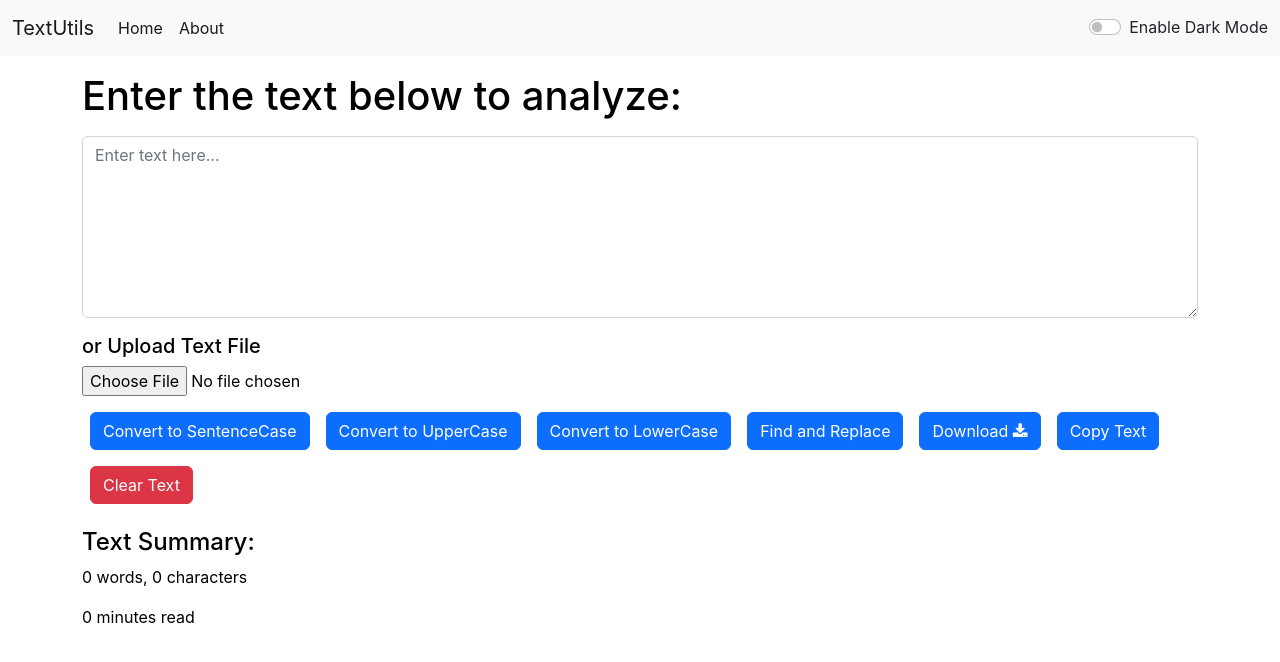
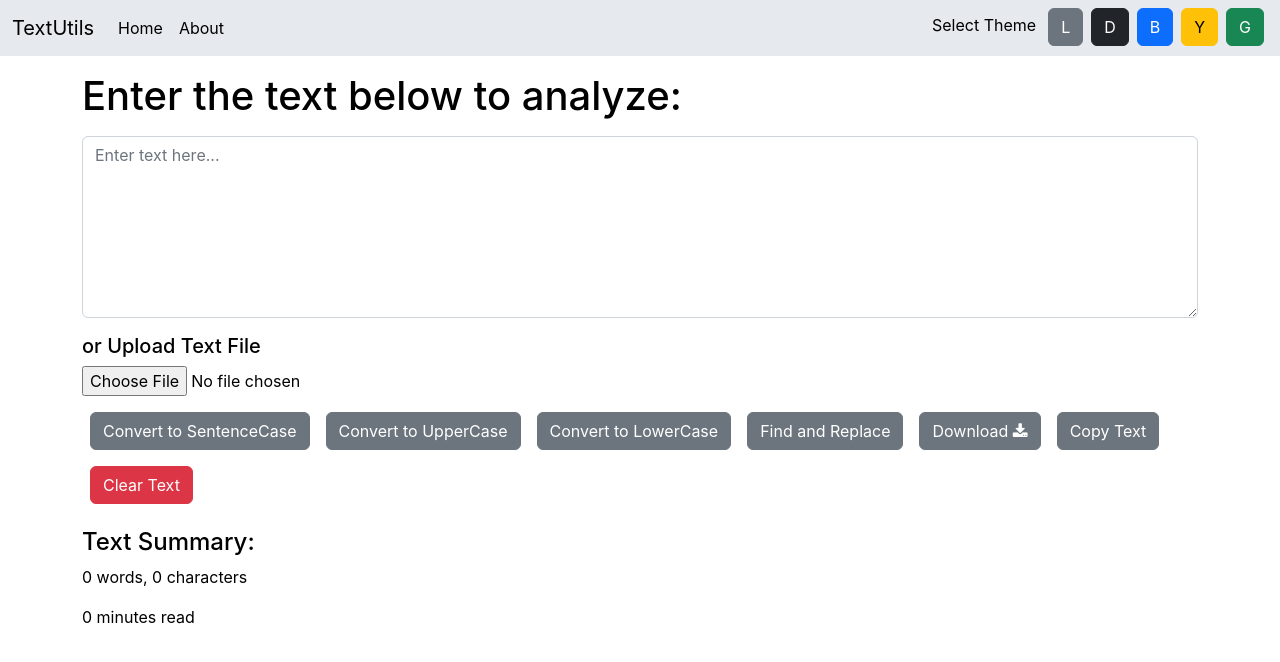
Before and after one commit to sanmeet26/TextUtils, a React (Create React App) app: page / in a window 1280 px wide. Shown: the top 662 px of the page. Built offline with nearby package versions, Linux system fonts and the light colour scheme.

Commit message:
Different color themes implemented

```diff
--- a/src/App.js
+++ b/src/App.js
@@ -20,26 +20,76 @@ function App() {
     }, 2000);
   }
 
-  const toggleMode = () => {
-    if(mode === 'dark') {
-      setMode('light');
-      document.body.style.backgroundColor = 'white';
-      showAlert("Light mode has been enabled.", "success");
-    }
-    else {
-      setMode('dark');
-      document.body.style.backgroundColor = '#161616';
-      showAlert("Dark mode has been enabled.", "success");
-    }
+  // const toggleMode = () => {
+  //   if(mode === 'dark') {
+  //     setMode('light');
+  //     document.body.style.backgroundColor = 'white';
+  //     showAlert("Light mode has been enabled.", "success");
+  //   }
+  //   else {
+  //     setMode('dark');
+  //     document.body.style.backgroundColor = '#040404';
+  //     showAlert("Dark mode has been enabled.", "success");
+  //   }
+  // }
+
+
+  const lightTheme = {
+    color: "black",
+    backgroundColor: "rgb(230, 233, 237)"
+  };
+  const darkTheme = {
+    color: "white",
+    backgroundColor: "#242424"
+  };
+  const blueTheme = {
+    color: "white",
+    backgroundColor: "#17195e"
+  };
+  const yellowTheme = {
+    color: "black",
+    backgroundColor: "#8f7f15"
+  };
+  const greenTheme = {
+    color: "white",
+    backgroundColor: "#386e32"
+  };
+
+
+  const changeToLightTheme = () => {
+    setMode('light');
+    document.body.style.backgroundColor = 'white';
+  }
+  const changeToDarkTheme = () => {
+    setMode('dark');
+    document.body.style.backgroundColor = '#040404';
+  }
+  const changeToBlueTheme = () => {
+    setMode('blue');
+
+    document.body.style.color = 'white';
+    document.body.style.backgroundColor = '#202487';
+  }
+  const changeToYellowTheme = () => {
+    setMode('yellow');
+    document.body.style.backgroundColor = '#b09c1a';
+  }
+  const changeToGreenTheme = () => {
+    setMode('green');
+    document.body.style.backgroundColor = '#44853d';
   }
 
   return (
     <>
-    <Navbar title="TextUtils" nav1="Home" nav2="About" mode={mode} toggleMode={toggleMode} />
-    <Alert alert={alert}/>
+    {/* <Navbar title="TextUtils" nav1="Home" nav2="About" mode={mode} toggleMode={toggleMode} /> */}
+    <Navbar title="TextUtils" nav1="Home" nav2="About" mode={mode} lightTheme={lightTheme} darkTheme={darkTheme} blueTheme={blueTheme} yellowTheme={yellowTheme} greenTheme={greenTheme} changeToLightTheme={changeToLightTheme} changeToDarkTheme={changeToDarkTheme} changeToBlueTheme={changeToBlueTheme} changeToYellowTheme={changeToYellowTheme} changeToGreenTheme={changeToGreenTheme} />
     {/* <Navbar title="TextUtils" /> */}
     {/* <Navbar /> */}
-    <TextBox heading="Enter the text below to analyze:" mode={mode} showAlert={showAlert} btn="secondary" />
+
+    <Alert alert={alert}/>
+
+    <TextBox heading="Enter the text below to analyze:" mode={mode} showAlert={showAlert} btn={mode==='light'?"secondary":"dark"} />
+
     {/* <About /> */}
     </>
   );
--- a/src/Components/Navbar.js
+++ b/src/Components/Navbar.js
@@ -2,20 +2,34 @@ import React from 'react'
 import PropTypes from 'prop-types'
 
 export default function Navbar(props) {
+
+  function getMode(mode) {
+    if(mode === 'light')
+      return props.lightTheme;
+    else if(mode === 'dark')
+      return props.darkTheme;
+    else if(mode === 'blue')
+      return props.blueTheme;
+    else if(mode === 'yellow')
+      return props.yellowTheme;
+    else if(mode === 'green')
+      return props.greenTheme;
+  }
+
   return (
-    <nav className={`navbar navbar-expand-lg navbar-${props.mode} bg-${props.mode}`}>
+    <nav className={`navbar navbar-expand-lg`} style={getMode(props.mode)}>
       <div className="container-fluid">
-        <a className="navbar-brand" href="/">{props.title}</a>
+        <a className="navbar-brand" href="/" style={{color:getMode(props.mode).color}}>{props.title}</a>
         <button className="navbar-toggler" type="button" data-bs-toggle="collapse" data-bs-target="#navbarSupportedContent" aria-controls="navbarSupportedContent" aria-expanded="false" aria-label="Toggle navigation">
           <span className="navbar-toggler-icon"></span>
         </button>
         <div className="collapse navbar-collapse" id="navbarSupportedContent">
           <ul className="navbar-nav me-auto mb-2 mb-lg-0">
             <li className="nav-item">
-              <a className="nav-link active" aria-current="page" href="/">{props.nav1}</a>
+              <a className="nav-link active" aria-current="page" href="/" style={{color:getMode(props.mode).color}}>{props.nav1}</a>
             </li>
             <li className="nav-item">
-              <a className="nav-link active" href="/">{props.nav2}</a>
+              <a className="nav-link active" href="/" style={{color:getMode(props.mode).color}}>{props.nav2}</a>
             </li>
             {/* <li className="nav-item dropdown">
               <a className="nav-link dropdown-toggle" href="/" role="button" data-bs-toggle="dropdown" aria-expanded="false">
@@ -35,9 +49,15 @@ export default function Navbar(props) {
             <button className="btn btn-outline-success" type="submit">Search</button>
           </form> */}
 
-          <div className={`form-check form-switch text-${props.mode==='light'?'dark':'light'}`}>
-            <input className="form-check-input" type="checkbox" role="switch" id="flexSwitchCheckDefault" onClick={props.toggleMode}/>
-            <label className="form-check-label" htmlFor="flexSwitchCheckDefault">{props.mode==='light'?"Enable Dark Mode":"Enable Light Mode"}</label>
+          <div className={`form-check form-switch`}>
+            {/* <input className="form-check-input" type="checkbox" role="switch" id="flexSwitchCheckDefault" onClick={props.toggleMode}/>
+            <label className="form-check-label" htmlFor="flexSwitchCheckDefault">{props.mode==='light'?"Enable Dark Mode":"Enable Light Mode"}</label> */}
+            <span className="mx-2" style={{color:getMode(props.mode).color}}>Select Theme</span>
+            <button className="btn btn-secondary mx-1" onClick={props.changeToLightTheme}>L</button>
+            <button className="btn btn-dark mx-1" onClick={props.changeToDarkTheme}>D</button>
+            <button className="btn btn-primary mx-1" onClick={props.changeToBlueTheme}>B</button>
+            <button className="btn btn-warning mx-1" onClick={props.changeToYellowTheme}>Y</button>
+            <button className="btn btn-success mx-1" onClick={props.changeToGreenTheme}>G</button>
           </div>
 
         </div>
--- a/src/Components/TextBox.js
+++ b/src/Components/TextBox.js
@@ -110,7 +110,7 @@ export default function TextBox(props) {
 
     return (
         <>
-        <div className="container my-3" style={{color:props.mode==='dark'?'white':'black'}}>
+        <div className="container my-3" style={{color:props.mode==='light' || props.mode==='yellow'?'black':'white'}}>
             <h1>{props.heading}</h1>
             <div className="my-3">
                 <textarea className="form-control" id="text-box" rows="7" value={text} onChange={onChangeClick} placeholder="Enter text here..."></textarea>
@@ -119,15 +119,15 @@ export default function TextBox(props) {
                 <h5>or Upload Text File</h5>
                 <input type="file" onChange={showFile} />
             </div>
-            <button className="btn btn-primary mx-2 my-2" onClick={onSentenceClick}>Convert to SentenceCase</button>
-            <button className="btn btn-primary mx-2 my-2" onClick={onUpClick}>Convert to UpperCase</button>
-            <button className="btn btn-primary mx-2 my-2" onClick={onLowClick}>Convert to LowerCase</button>
-            <button className="btn btn-primary mx-2 my-2" onClick={onFindReplaceClick}>Find and Replace</button>
-            <button className="btn btn-primary mx-2 my-2" onClick={onDownloadClick}>Download <i className="fa fa-download"></i></button>
-            <button className="btn btn-primary mx-2 my-2" onClick={onCopyClick}>Copy Text</button>
+            <button className={`btn btn-${props.btn} mx-2 my-2`} onClick={onSentenceClick}>Convert to SentenceCase</button>
+            <button className={`btn btn-${props.btn} mx-2 my-2`} onClick={onUpClick}>Convert to UpperCase</button>
+            <button className={`btn btn-${props.btn} mx-2 my-2`} onClick={onLowClick}>Convert to LowerCase</button>
+            <button className={`btn btn-${props.btn} mx-2 my-2`} onClick={onFindReplaceClick}>Find and Replace</button>
+            <button className={`btn btn-${props.btn} mx-2 my-2`} onClick={onDownloadClick}>Download <i className="fa fa-download"></i></button>
+            <button className={`btn btn-${props.btn} mx-2 my-2`} onClick={onCopyClick}>Copy Text</button>
             <button className="btn btn-danger mx-2 my-2" onClick={onClearClick}>Clear Text</button>
         </div>
-        <div className="container my-3" style={{color:props.mode==='dark'?'white':'black'}}>
+        <div className="container my-3" style={{color:props.mode==='light' || props.mode==='yellow'?'black':'white'}}>
             <h4>Text Summary:</h4>
             <p>{getTextWordCount()} words, {text.length} characters</p>
             <p>{getTextWordCount() * 0.008} minutes read</p>
```
